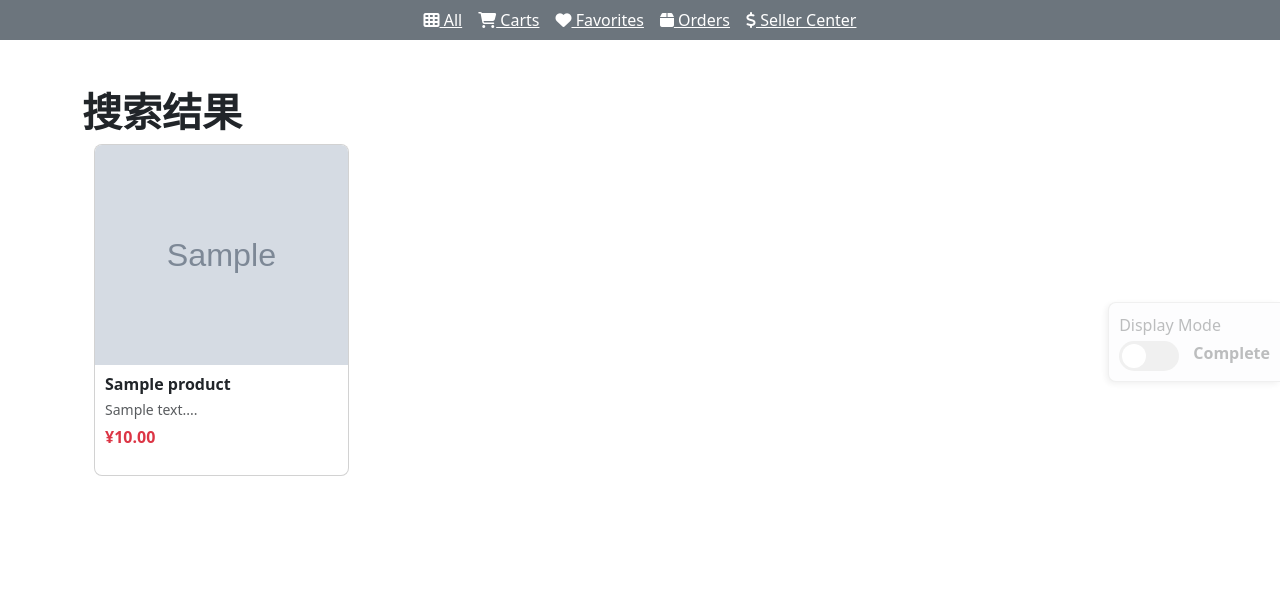
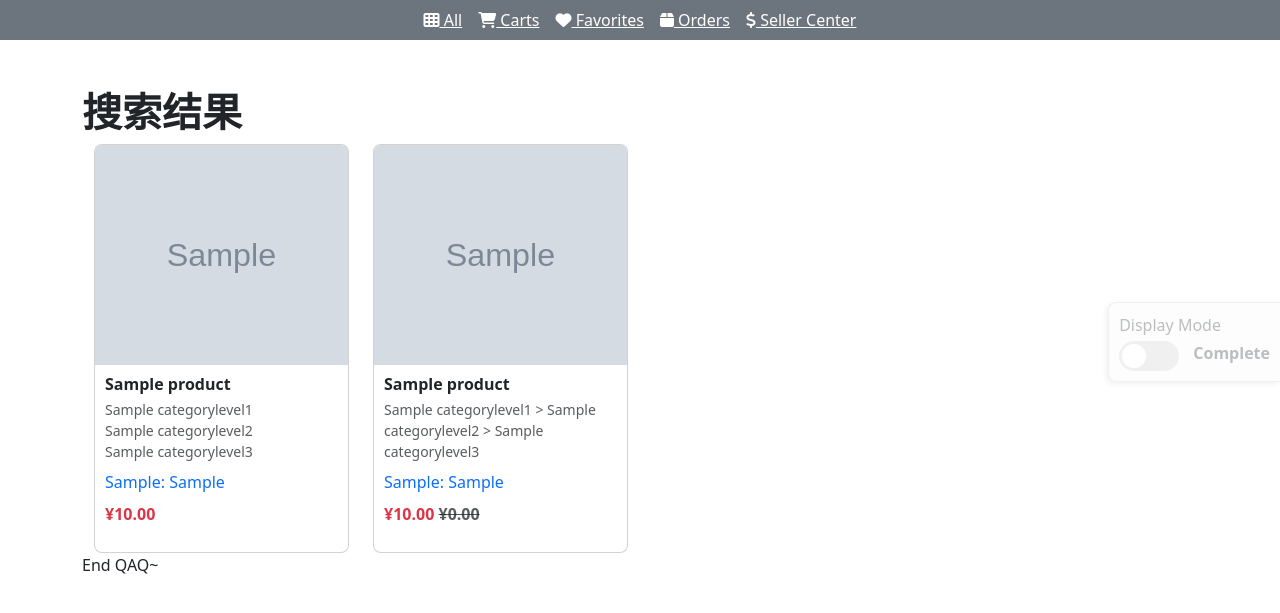
Before and after one commit to DurianLT/Online-Shopping-System-Group-1, a Django app: page /search/ in a window 1280 px wide. Shown: the part 58-671 px from the top of the page. Run offline with Django 5.2, Linux system fonts and the light colour scheme; tables that the repository leaves empty hold one stand-in row (values such as "Sample post"); grey boxes marked "Sample" are stand-in pictures; some libraries are stand-ins or nearby versions.

Commit message:
搜索界面的下拉效果

```diff
--- a/OSSG1/products/urls.py
+++ b/OSSG1/products/urls.py
@@ -1,4 +1,4 @@
-from products.views import ProductListView, ProductDetailView, ReviewCreateView, ReviewDeleteView, ReviewUpdateView, WishlistView, WishlistItemDeleteView, ProductSearchView, ProductListApiView
+from products.views import ProductListView, ProductDetailView, ProductSearchApiView, ReviewCreateView, ReviewDeleteView, ReviewUpdateView, WishlistView, WishlistItemDeleteView, ProductSearchView, ProductListApiView
 from django.urls import path
 from . import views
 
@@ -15,6 +15,8 @@ urlpatterns = [
     path('search/', ProductSearchView.as_view(), name='product_search'),
 
     path('api/products/', ProductListApiView.as_view(), name='product-list-api'),  # 这个API端点用于返回JSON数据
+    path('api/products/search/', ProductSearchApiView.as_view(), name='product-search-api'),
+
 
     path('review/create/<int:pk>/', ReviewCreateView.as_view(), name='review_create'),
     path('review/update/<int:pk>/', ReviewUpdateView.as_view(), name='review_update'),
--- a/OSSG1/products/views.py
+++ b/OSSG1/products/views.py
@@ -135,6 +135,7 @@ class ProductSearchView(ListView):
     model = Product
     template_name = 'products/search_list.html'  # 你可以根据需求更新模板路径
     context_object_name = 'products'
+    paginate_by = 8
 
     def get_queryset(self):
         query = self.request.GET.get('q', '')  # 获取搜索关键词
@@ -335,3 +336,72 @@ class ReviewDeleteView(DeleteView):
 
     def get_success_url(self):
         return reverse('product-detail', kwargs={'pk': self.object.order_item.product.pk})
+
+from django.views import View
+from django.http import JsonResponse
+from django.core.paginator import Paginator
+from django.db.models import Q
+from .models import Product
+
+class ProductSearchApiView(View):
+    def get(self, request, *args, **kwargs):
+        query = request.GET.get('q', '')
+        page_number = request.GET.get('page', 1)
+        products_per_page = 8
+
+        # 基础过滤
+        products = Product.objects.filter(hidden=False, is_deleted=False, stock_quantity__gt=0)
+
+        # 搜索过滤
+        if query:
+            products = products.filter(
+                Q(name__icontains=query) |
+                Q(description__icontains=query) |
+                Q(category_level1__name__icontains=query) |
+                Q(category_level2__name__icontains=query) |
+                Q(category_level3__name__icontains=query) |
+                Q(attributes__key__icontains=query) |
+                Q(attributes__value__icontains=query)
+            )
+
+        # 去重（因为 attributes 多对多可能导致重复）
+        products = products.distinct()
+
+        # 优化查询
+        products = products.order_by('created_at').prefetch_related(
+            'attributes', 'images', 'pricing'
+        ).select_related(
+            'category_level1', 'category_level2', 'category_level3'
+        )
+
+        paginator = Paginator(products, products_per_page)
+        page_obj = paginator.get_page(page_number)
+
+        products_data = []
+        for product in page_obj:
+            attributes = [{'key': attr.key, 'value': attr.value} for attr in product.attributes.all()]
+            pricing = getattr(product, 'pricing', None)
+            price = pricing.price if pricing else 'N/A'
+            discount = pricing.discount if pricing else None
+
+            category_level1 = {'id': product.category_level1.id, 'name': product.category_level1.name} if product.category_level1 else None
+            category_level2 = {'id': product.category_level2.id, 'name': product.category_level2.name} if product.category_level2 else None
+            category_level3 = {'id': product.category_level3.id, 'name': product.category_level3.name} if product.category_level3 else None
+
+            products_data.append({
+                'id': product.id,
+                'name': product.name,
+                'image_url': product.images.first().image.url if product.images.exists() else '',
+                'description': product.description,
+                'attributes': attributes,
+                'price': price,
+                'discount': discount,
+                'category_level1': category_level1,
+                'category_level2': category_level2,
+                'category_level3': category_level3,
+            })
+
+        return JsonResponse({
+            'total_products': paginator.count,
+            'products': products_data
+        })
--- a/OSSG1/templates/products/search_list.html
+++ b/OSSG1/templates/products/search_list.html
@@ -44,16 +44,46 @@
     <h1 class="fw-bold mt-5">搜索结果</h1>
 
     {% if products %}
+        <!-- 商品列表 -->
 <div class="container">
-            <div class="row row-cols-2 row-cols-md-3 row-cols-lg-4 g-4">
+    <div class="row row-cols-2 row-cols-md-3 row-cols-lg-4 g-4" id="product-list">
         {% for product in products %}
-                    <div class="col">
+            <div class="col product-item">
                 <div class="card h-100">
                     <a href="{% url 'product-detail' product.pk %}" class="text-decoration-none">
                         <img src="{{ product.images.first.image.url }}" class="card-img-top" alt="{{ product.name }}">
                         <div class="card-body">
                             <h5 class="card-title text-dark">{{ product.name }}</h5>
-                                    <p class="card-text text-muted">{{ product.description|slice:":50" }}...</p>
+
+                            <div class="product-categories mb-2 d-flex align-items-center flex-wrap small text-muted">
+                                {% if product.category_level1 %}
+                                    <div class="me-1 category-link">
+                                        {{ product.category_level1.name }}
+                                    </div>
+                                {% endif %}
+                                {% if product.category_level2 %}
+                                    <div class="me-1 category-link">
+                                        <i class="bi bi-arrow-right-short"></i> {{ product.category_level2.name }}
+                                    </div>
+                                {% endif %}
+                                {% if product.category_level3 %}
+                                    <div class="me-1 category-link">
+                                        <i class="bi bi-arrow-right-short"></i> {{ product.category_level3.name }}
+                                    </div>
+                                {% endif %}
+                            </div>
+
+                            <!-- 属性展示区域 -->
+                            <div class="product-attributes mb-2 flex flex-wrap gap-2">
+                                {% for attr in product.attributes.all %}
+                                    <span class="product-attribute-tag attr-{{ attr.key|slugify }}">
+                                        {{ attr.key }}: {{ attr.value }}
+                                    </span>
+                                {% empty %}
+                                    <span class="product-attribute-tag">No attributes available.</span>
+                                {% endfor %}
+                            </div>
+
                             <p class="text-danger fw-bold">
                                 {% if product.pricing.discount %}
                                     ¥{{ product.pricing.price }} <del class="text-muted">¥{{ product.pricing.discount }}</del>
@@ -68,12 +98,97 @@
         {% endfor %}
     </div>
 </div>
+
+    <div id="loading" style="display:none;">Loading...</div>
+    <div id="end-message" style="display:none;">End QAQ~</div>
     {% else %}
         <p>没有搜到符合条件的商品</p>
     {% endif %}
 {% endblock %}
 {% block extra_js %}
 <script>
+    let currentPage = 1;
+    let totalPages = null;
+    let loading = false;
+    let allLoaded = false;
+    const searchQuery = new URLSearchParams(window.location.search).get('q') || '';
+
+    function loadMoreSearchResults() {
+        if (loading || allLoaded) return;
+
+        loading = true;
+        document.getElementById('loading').style.display = 'block';
+
+        fetch(`/api/products/search/?q=${searchQuery}&page=${currentPage + 1}`)
+            .then(response => response.json())
+            .then(data => {
+                const productList = document.getElementById('product-list');
+
+                if (totalPages === null) {
+                    totalPages = Math.ceil(data.total_products / 8);
+                }
+
+                if (data.products.length > 0) {
+                    currentPage++;
+
+                    data.products.forEach(product => {
+                        const productHTML = `
+                            <div class="col product-item">
+                                <div class="card h-100">
+                                    <a href="/product/${product.id}" class="text-decoration-none">
+                                        <img src="${product.image_url}" class="card-img-top" alt="${product.name}">
+                                        <div class="card-body">
+                                            <h5 class="card-title text-dark">${product.name}</h5>
+                                            <div class="product-categories mb-2 small text-muted">
+                                                ${product.category_level1 ? `<span>${product.category_level1.name}</span>` : ''}
+                                                ${product.category_level2 ? `<span> > ${product.category_level2.name}</span>` : ''}
+                                                ${product.category_level3 ? `<span> > ${product.category_level3.name}</span>` : ''}
+                                            </div>
+                                            <div class="mb-2">
+                                                ${product.attributes && product.attributes.length > 0
+                                                    ? product.attributes.map(attr =>
+                                                        `<span class="product-attribute-tag">${attr.key}: ${attr.value}</span>`
+                                                      ).join('')
+                                                    : '<span class="product-attribute-tag">No attributes.</span>'
+                                                }
+                                            </div>
+                                            <p class="text-danger fw-bold">
+                                                ${product.discount
+                                                    ? `¥${product.price} <del class="text-muted">¥${product.discount}</del>`
+                                                    : `¥${product.price}`}
+                                            </p>
+                                        </div>
+                                    </a>
+                                </div>
+                            </div>
+                        `;
+                        productList.insertAdjacentHTML('beforeend', productHTML);
+                    });
+
+                    if (currentPage >= totalPages) {
+                        allLoaded = true;
+                        document.getElementById('end-message').style.display = 'block';
+                    }
+                } else {
+                    allLoaded = true;
+                    document.getElementById('end-message').style.display = 'block';
+                }
+            })
+            .catch(error => {
+                console.error("加载搜索结果出错:", error);
+            })
+            .finally(() => {
+                loading = false;
+                document.getElementById('loading').style.display = 'none';
+            });
+    }
+
+    window.addEventListener('scroll', function () {
+        if ((window.innerHeight + window.scrollY) >= (document.body.scrollHeight - 10)) {
+            loadMoreSearchResults();
+        }
+    });
+
 
 </script>
 
```
Lines whose indentation alone changed are shown as unchanged.
